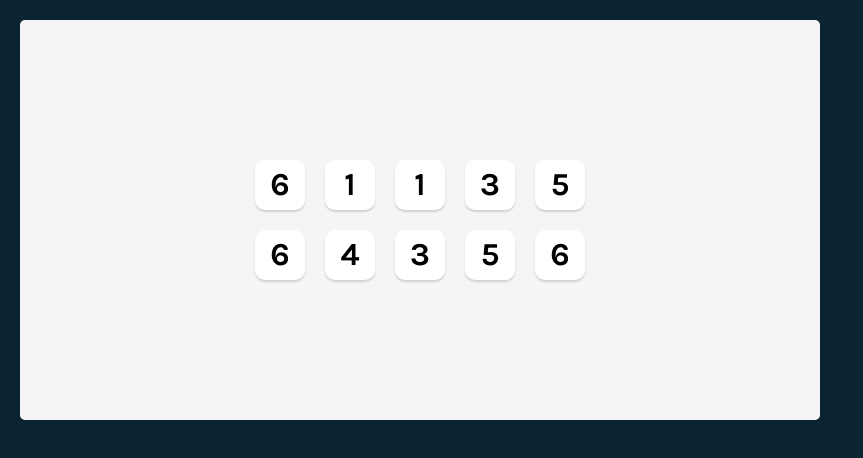
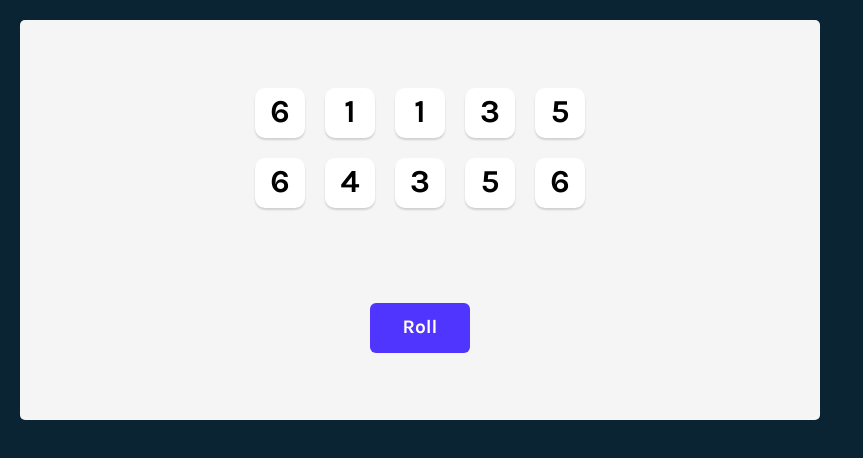
Before and after one commit to sanketvagal/react-tenzies-game, a React (Vite) app: page / in a window 1280 px wide. Shown: the top 458 px of the page, without its empty margins (0-863 px from the left). Built offline with nearby package versions, Linux system fonts and the light colour scheme.

Commit message:
Added roll dice button

```diff
--- a/src/App.jsx
+++ b/src/App.jsx
@@ -2,6 +2,7 @@
 import Die from "./Die"
 
 export default function App() {
+
   const [dice, setDice] = React.useState(allNewDice())
 
   function allNewDice() {
@@ -12,6 +13,10 @@
     return newDice
   }
 
+  function rollDice() {
+    setDice(allNewDice())
+  }
+
   const diceElements = dice.map(die => <Die value={die} />)
 
   return (
@@ -19,6 +24,7 @@
       <div className="dice-container">
         {diceElements}
       </div>
+      <button className="roll-dice" onClick={rollDice}>Roll</button>
     </main>
   )
 }
--- a/src/index.css
+++ b/src/index.css
@@ -3,10 +3,10 @@
 }
 
 body {
-  font-family: "Karla", sans-serif;
   margin: 0;
   background-color: #0B2434;
   padding: 20px;
+  font-family: 'Karla', sans-serif;
 }
 
 main {
@@ -17,7 +17,7 @@
   padding: 20px;
   display: flex;
   flex-direction: column;
-  justify-content: center;
+  justify-content: space-around;
   align-items: center;
 }
 
@@ -42,3 +42,23 @@
 .die-num {
   font-size: 2rem;
 }
+
+.roll-dice {
+  height: 50px;
+  width: 100px;
+  border: none;
+  border-radius: 6px;
+  background-color: #5035FF;
+  color: white;
+  font-size: 1.2rem;
+  font-family: 'Karla', sans-serif;
+  cursor: pointer;
+}
+
+.roll-dice:focus {
+  outline: none;
+}
+
+.roll-dice:active {
+  box-shadow: inset 5px 5px 10px -3px rgba(0, 0, 0, 0.7);
+}
```
